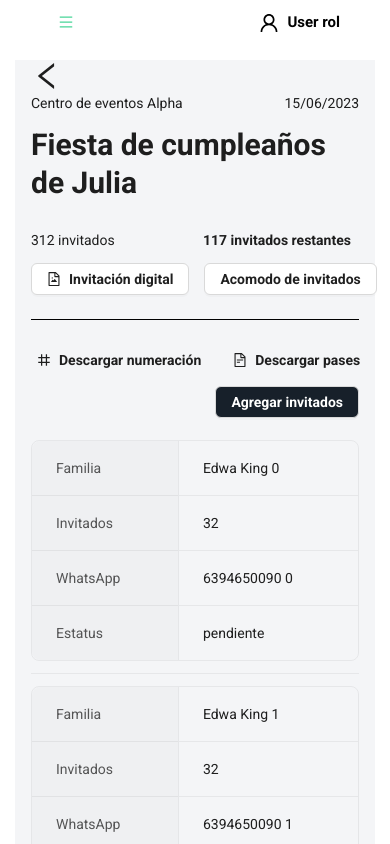
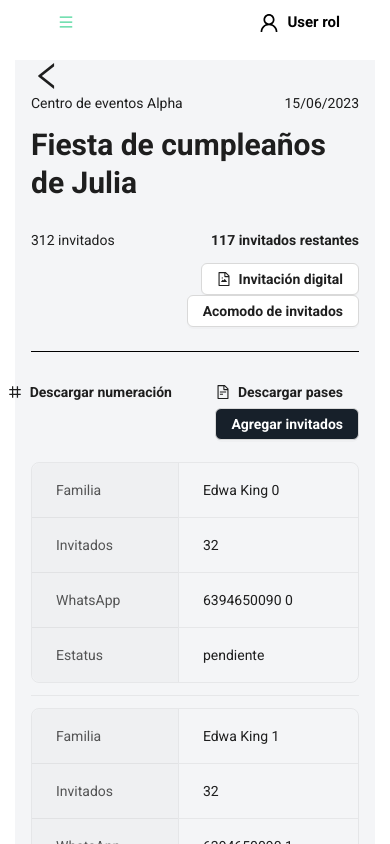
Before and after one commit to alonsosfera/event-ticket-project, a Next.js app: page /events in a window 390 px wide. Both pictures are taken after a click on the element 195 px from the left and 196 px from the top of the page. Shown: the top 844 px of the page. Built offline with nearby package versions, Linux system fonts and the light colour scheme.

Commit message:
Se redujo codigo en event-talbe-actions-component.js aplicando flex, row, breakpoint y col tanto para celular como Pc en un mismo sin necesidad de dividir en 2 componentes

```diff
--- a/components/host/events/event-table-actions-component.js
+++ b/components/host/events/event-table-actions-component.js
@@ -1,7 +1,9 @@
-import { Row, Col, Button, Divider } from "antd"
+import { Row, Col, Button, Divider, Flex, Grid } from "antd"
 import { FileImageOutlined, UnorderedListOutlined, NumberOutlined, FileTextOutlined } from "@ant-design/icons"
 
-const TableActions = ({ dataSource, selectedRowKeys, setDataSource, setSelectedRowKeys, showFullView = true }) => {
+const TableActions = ({ dataSource, selectedRowKeys, setDataSource, setSelectedRowKeys }) => {
+
+  const { xs, md, lg } = Grid.useBreakpoint()
 
   const handleDigitalInvitation = () => {
 
@@ -40,9 +42,7 @@ const TableActions = ({ dataSource, selectedRowKeys, setDataSource, setSelectedR
 
   return (
     <>
-      {showFullView ? (
-        <>
-          <Row gutter={16}>
+      <Row justify={"end"} gutter={16}>
         <Col>
           <Button
             icon={<FileImageOutlined />}
@@ -57,14 +57,15 @@ const TableActions = ({ dataSource, selectedRowKeys, setDataSource, setSelectedR
         </Col>
       </Row>
       <Divider />
-          <Row className="row-buttons" gutter={16}>
-            <Col>
-              <Button
+      <Row justify={"space-between"}>
+        <Col xs={24} xl={12}>
+          <Flex justify={xs ? "end" : "start"} gap={12}>
+            {md && <Button
               type="text"
               icon={<UnorderedListOutlined />}
               onClick={handleLoadGuestList}>
               Cargar lista de invitados
-              </Button>
+            </Button>}
             <Button
               type="text"
               icon={<NumberOutlined />}
@@ -77,8 +78,12 @@ const TableActions = ({ dataSource, selectedRowKeys, setDataSource, setSelectedR
               onClick={handleDownloadPasses}>
               Descargar pases
             </Button>
+          </Flex>
         </Col>
-            <Col className="col-buttons">
+        <Col xs={24} xl={12}>
+          <Flex justify={lg || xs ? "end" : "start"} gap={12}>
+            {md && (
+            <>
               <Button
                 className="invitation-buttons"
                 onClick={handleBulkDelete}>
@@ -89,56 +94,15 @@ const TableActions = ({ dataSource, selectedRowKeys, setDataSource, setSelectedR
                 onClick={handleSendInvitation}>
                 Enviar invitación
               </Button>
+            </>)}
             <Button
               className="invitation-buttons"
               onClick={handleAddGuests}>
               Agregar invitados
             </Button>
+          </Flex>
         </Col>
       </Row>
-        </>
-      ) : (
-        <>
-          <Row gutter={16}>
-            <Col className="col-buttons">
-              <Button
-                icon={<FileImageOutlined />}
-                onClick={handleDigitalInvitation}>
-                Invitación digital
-              </Button>
-              <Button onClick={handleArrangeGuests}>
-                Acomodo de invitados
-              </Button>
-            </Col>
-          </Row>
-          <Divider />
-          <Row gutter={16}>
-            <Col className="col-buttons-download">
-              <Button
-                type="text"
-                icon={<NumberOutlined />}
-                onClick={handleDownloadNumbering}>
-                Descargar numeración
-              </Button>
-              <Button
-                type="text"
-                icon={<FileTextOutlined />}
-                onClick={handleDownloadPasses}>
-                Descargar pases
-              </Button>
-            </Col>
-          </Row>
-          <Row>
-            <Col>
-              <Button
-                className="invitation-buttons"
-                onClick={handleAddGuests}>
-                Agregar invitados
-              </Button>
-            </Col>
-          </Row>
-        </>
-      )}
     </>
   )
 }
--- a/components/host/events/event-table-component.js
+++ b/components/host/events/event-table-component.js
@@ -32,8 +32,7 @@ const EventTable = () => {
             dataSource={dataSource}
             selectedRowKeys={selectedRowKeys}
             setDataSource={setDataSource}
-            setSelectedRowKeys={setSelectedRowKeys}
-            showFullView={true} />
+            setSelectedRowKeys={setSelectedRowKeys} />
           <Table
             size="small"
             bordered
--- a/styles/components/events.scss
+++ b/styles/components/events.scss
@@ -18,14 +18,6 @@
     margin-bottom: 16px;
   }
 
-  .row-buttons {
-    justify-content: space-between;
-  }
-
-  .col-buttons {
-    display: flex;
-    gap: 5px;
-  }
   .row-header {
     margin-bottom: 6px;
   }
@@ -39,7 +31,6 @@
   }
 
   .col-title-event {
-    text-align: right;
     font-weight: bold;
     text-align: left;
   }
@@ -86,11 +77,9 @@
   .col-invitate {
     text-align: right;
     font-weight: bold;
-    text-align: left;
   }
 
   .col-title-event {
-    text-align: right;
     font-weight: bold;
     text-align: left;
   }
```
Lines whose indentation alone changed are shown as unchanged.
